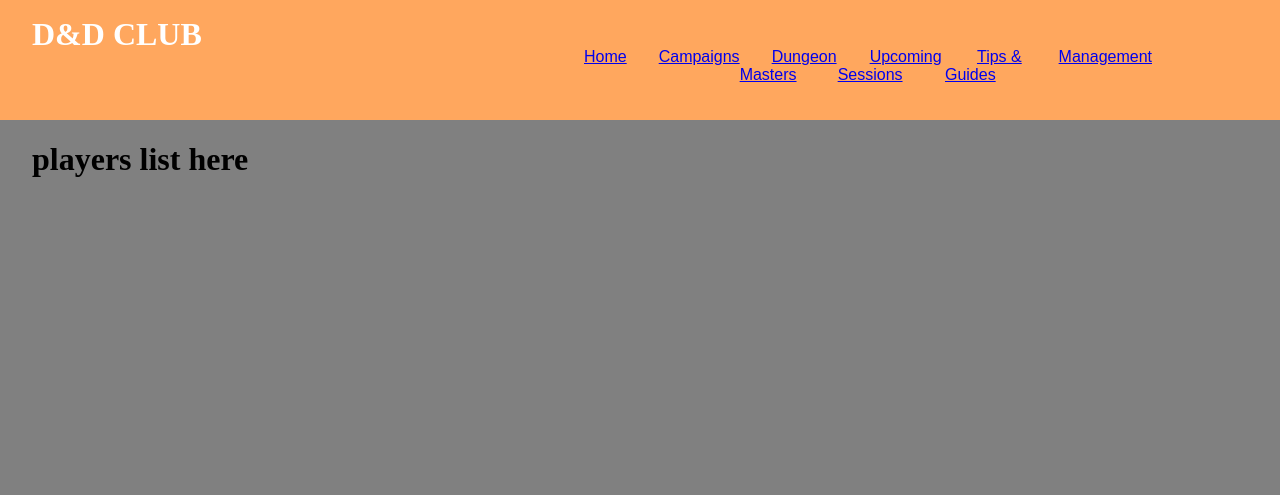
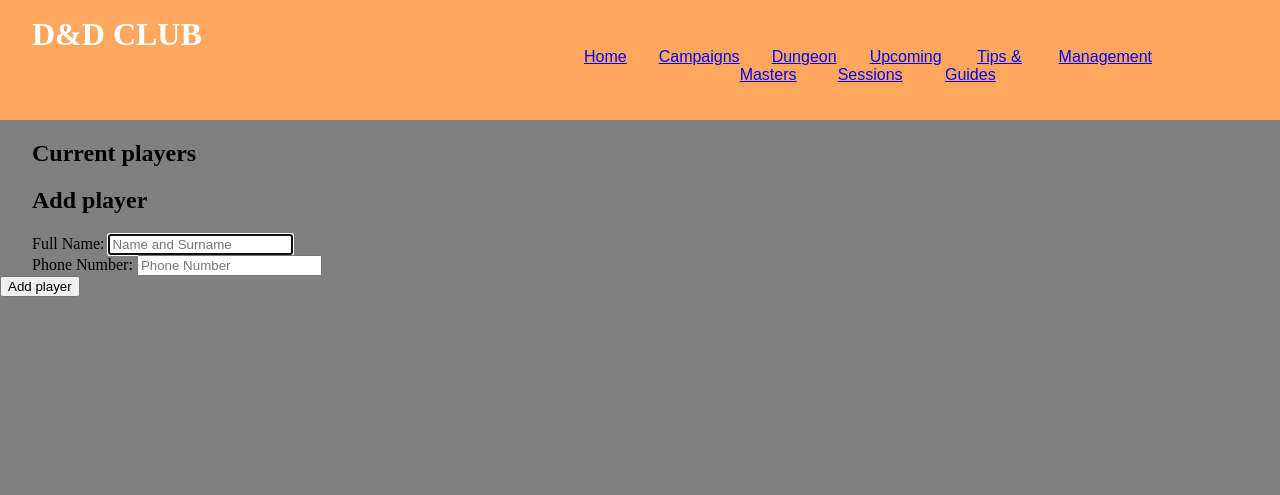
Before and after one commit to Laufley/DnD_Vault_Website, a Flask app: page /management/players in a window 1280 px wide. Shown: the top 495 px of the page. Run offline with Flask 2, Linux system fonts and the light colour scheme; data that the repository does not hold is empty; some libraries are stand-ins or nearby versions.

Commit message:
players functionalities added

```diff
--- a/controllers/player_controller.py
+++ b/controllers/player_controller.py
@@ -4,8 +4,56 @@ from models.player import Player
 import repositories.player_repository as player_repository
 import repositories.campaign_repository as campaign_repository
 
-players_blueprint = Blueprint("players", __name__)
+players_blueprint = Blueprint('players', __name__)
 
-@players_blueprint.route('/management/players')
-def management_players():
-    return render_template('management/players.html', title="D&D Club")
+# GET list of players
+@players_blueprint.route("/management/players", methods=['GET'] )
+def players():
+    list_of_players = player_repository.select_all_players() # NEW
+    return render_template("management/players.html", all_players= list_of_players)
+
+# SHOW
+# GET '/players/<id>'
+@players_blueprint.route('/management/player/<id>', methods=['GET'])
+def show_player(id):
+    player = player_repository.select(id)
+    if not player:
+        return redirect("/management/players")
+    return render_template ('/management/player.html', guest = player)
+
+# CREATE new player
+# POST '/management/players'
+@players_blueprint.route("/management/players",  methods=['POST'])
+def create_player():
+    full_name = request.form['full_name']
+    phone = request.form['phone']
+    player = Player(full_name, phone)
+    player_repository.save(player)
+    return redirect('/management/players')
+
+#EDIT player
+# POST '/players/<id>/edit'
+@players_blueprint.route("/management/players/<id>/edit", methods=['GET'])
+def edit_player(id):
+    player = player_repository.select(id)
+    return render_template('/management/update_player_form.html', guest = player)
+
+
+# UPDATE player
+# POST (cannot be PUT) '/players/<id>'
+@players_blueprint.route("/management/player/<id>/update", methods=['POST'])
+def update_player(id):
+    full_name = request.form['full_name']
+    phone = request.form['phone']
+    player = Player(full_name, phone,id)
+    player_repository.update(player)
+    return redirect(f'/management/player/{id}')
+#urls are string already, and i want to pass a value for id, so i can do an f string.
+
+
+# DELETE player
+# DELETE '/players/<id>'
+@players_blueprint.route("/management/player/<id>/delete", methods=['POST'])
+def delete_player(id):
+    player_repository.delete(id)
+    return redirect('/management/players')
--- a/repositories/player_repository.py
+++ b/repositories/player_repository.py
@@ -6,6 +6,11 @@ from models.campaign import Campaign
 def delete_all():
     sql = "DELETE FROM players"
     run_sql(sql)
+
+def delete(id):
+    sql = "DELETE FROM players WHERE id = %s"
+    values = [id]
+    run_sql(sql, values)
 
 def save(player):
     sql = "INSERT INTO players (full_name, phone) VALUES ( %s, %s ) RETURNING *"
--- a/templates/management/players.html
+++ b/templates/management/players.html
@@ -1,5 +1,30 @@
-{% extends 'base.html'%}
+{% extends "base.html" %}
 
 {% block content %}
-<h1>players list here</h1>
+    <div id="players">
+        <h2>Current players</h2>
+            <ol>
+            {% for guest in all_players %}
+                <li>
+                    <a href="/management/player/{{guest.id}}" target="_blank" id="player_list"> {{guest.full_name}}</a>
+                </li>
+            {% endfor %}
+            </ol>
+    </div>
+    <div>
+        <h2>Add player</h2>
+            <form action="/management/players" method="post">
+
+            <div>
+                <label for="name">Full Name:</label>
+                <input type="text" id="name" name="full_name" placeholder="Name and Surname" required autofocus>
+            </div>
+            <div>
+                <label for="phone">Phone Number:</label>
+                <input type="text" id="phone" name="phone" placeholder="Phone Number" required autofocus>
+            </div>
+            <button type="submit">Add player</button>
+            </form>
+    </div>
+
 {% endblock %}
```
Also changed, not shown: templates/management/player.html (added, +18 -0 lines), templates/management/update_player_form.html (added, +18 -0 lines).
